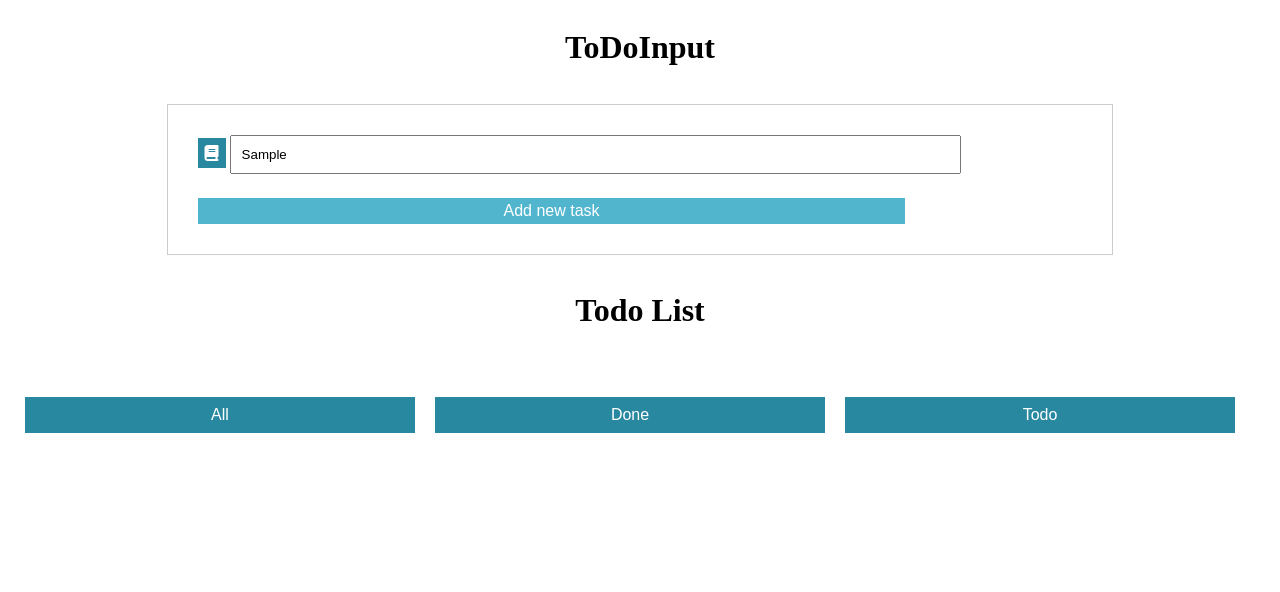
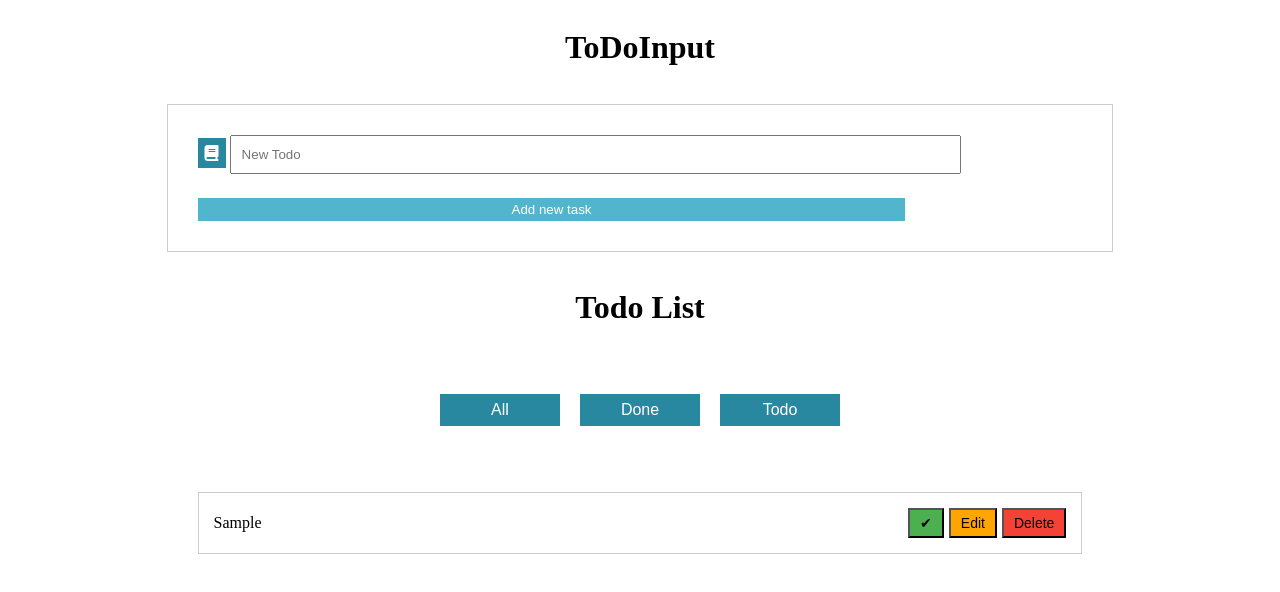
Before and after one commit to Shahdayasa/js-web-project, a plain HTML site: page index.html in a window 1280 px wide. Both pictures are taken after typing "Sample" into the empty fields and a click on the button "Add new task". Drawn offline with Linux system fonts and the light colour scheme.

Commit message:
doing the logic

```diff
--- a/index.html
+++ b/index.html
@@ -4,6 +4,7 @@
     <meta charset="UTF-8">
     <meta name="viewport" content="width=device-width, initial-scale=1.0">
     <title>Todo -List </title>
+
     <link rel="stylesheet" href="styles.css">
     <link rel="stylesheet"
       href="https://cdnjs.cloudflare.com/ajax/libs/font-awesome/6.5.1/css/all.min.css">
@@ -13,10 +14,10 @@
 <div class="input-box">
 <div class="test">
     <i class="fa-solid fa-book"></i>
-<input type="text" placeholder="New Todo" >
-<p class="error-msg"></p>
+<input type="text" placeholder="New Todo" id="todoInput" >
+<p class="error-msg" id="errorMsg"></p>
 </div>
-<button class="add-btn">Add new task </button>
+<button class="add-btn" id="addBtn">Add new task </button>
 </div>
 
 <h1>Todo List</h1>
@@ -26,12 +27,12 @@
 <button>Done</button>
 <button>Todo</button>
 
+</div>
 <ul id="todoList">
 
 
 
 </ul>
-
-</div>
+    <script src="script.js"></script>
 </body>
 </html>
--- a/script.js
+++ b/script.js
@@ -0,0 +1,61 @@
+const input = document.getElementById("todoInput");
+const button = document.getElementById("addBtn");
+const errorMsg = document.getElementById("errorMsg");
+const todoList = document.getElementById("todoList");
+
+button.addEventListener("click", function () {
+  const value = input.value.trim();
+
+  if (value === "") {
+    errorMsg.textContent = "task can not be empty";
+    return;
+  }
+  if (!isNaN(value[0])) {
+    errorMsg.textContent = "Task can not start with number";
+    return;
+  }
+  if (value.length < 5) {
+    errorMsg.textContent = "Task can not be less then 5 char";
+    return;
+  }
+
+  errorMsg.textContent = "";
+
+  const li = document.createElement("li");
+
+
+  const span = document.createElement("span");
+  span.textContent = value;
+
+  const doneBtn = document.createElement("button");
+  doneBtn.textContent = "✔";
+  doneBtn.addEventListener("click", () => {
+    span.style.textDecoration = span.style.textDecoration === "line-through" ? "none" : "line-through";
+  });
+
+
+  const editBtn = document.createElement("button");
+  editBtn.textContent = "Edit";
+  editBtn.addEventListener("click", () => {
+    const newValue = prompt("Edit your task:", span.textContent);
+    if (newValue) {
+      span.textContent = newValue;
+    }
+  });
+
+
+  const deleteBtn = document.createElement("button");
+  deleteBtn.textContent = "Delete";
+  deleteBtn.addEventListener("click", () => {
+    li.remove();
+  });
+
+
+  li.appendChild(span);
+  li.appendChild(doneBtn);
+  li.appendChild(editBtn);
+  li.appendChild(deleteBtn);
+
+  todoList.appendChild(li);
+  input.value = "";
+});
--- a/styles.css
+++ b/styles.css
@@ -1,52 +1,54 @@
-
-body{
+body {
     display: flex;
     flex-direction: column;
     align-items: center;
     gap: 1em;
 }
-h1{
 
+h1 {
     display: flex;
     flex-direction: column;
     align-items: center;
     gap: 1em;
+}
 
-}
-.input-box{
+.input-box {
     width: 70%;
-    border:1px solid;
-    border-color: #ccc;
+    border: 1px solid #ccc;
     padding: 30px;
 }
 
-input{
+input {
     width: 80%;
     padding: 10px;
     margin-bottom: 10px;
 }
-.add-btn{
+
+.add-btn {
     border: none;
     width: 80%;
     padding: 4px;
     background-color: #51B5CE;
     color: white;
+    cursor: pointer;
+}
 
-}
-.fa-book{
+.fa-book {
     margin-right: 0px;
     padding: 7px;
-    background-color:#2888a0;
+    background-color: #2888a0;
     color: white;
 }
-.list-btn{
+
+.list-btn {
     display: flex;
     justify-content: center;
     gap: 20px;
     margin: 30px 0;
 }
-button{
-      width: 390px;
+
+.list-btn button {
+    width: 120px;
     padding: 7px 0;
     border: none;
     background-color: #2888a0;
@@ -54,10 +56,12 @@ button{
     font-size: 16px;
     cursor: pointer;
 }
-button:hover{
-    background-color:#034b5d ;
+
+button:hover {
+    background-color: #034b5d;
 }
-.error-msg{
+
+.error-msg {
     color: red;
     margin-top: 3px;
     font-size: 14px;
@@ -66,10 +70,42 @@ button:hover{
 ul {
     margin-top: 20px;
     padding: 0;
+    width: 70%;
 }
+
 li {
     list-style: none;
     border: 1px solid #ccc;
-  padding: 10px;
+    padding: 15px;
     margin-bottom: 8px;
+    display: flex;
+    justify-content: space-between;
+    align-items: center;
 }
+
+li span {
+    flex-grow: 1;
+}
+
+li button {
+    width: auto;
+    padding: 5px 10px;
+    margin-left: 5px;
+    font-size: 14px;
+}
+
+li button:nth-child(2) { /* Done button (✔) */
+    background-color: #4CAF50;
+}
+
+li button:nth-child(3) { /* Edit button */
+    background-color: #FFA500;
+}
+
+li button:nth-child(4) { /* Delete button */
+    background-color: #f44336;
+}
+
+li button:hover {
+    opacity: 0.9;
+}
```
Lines whose indentation alone changed are shown as unchanged.
